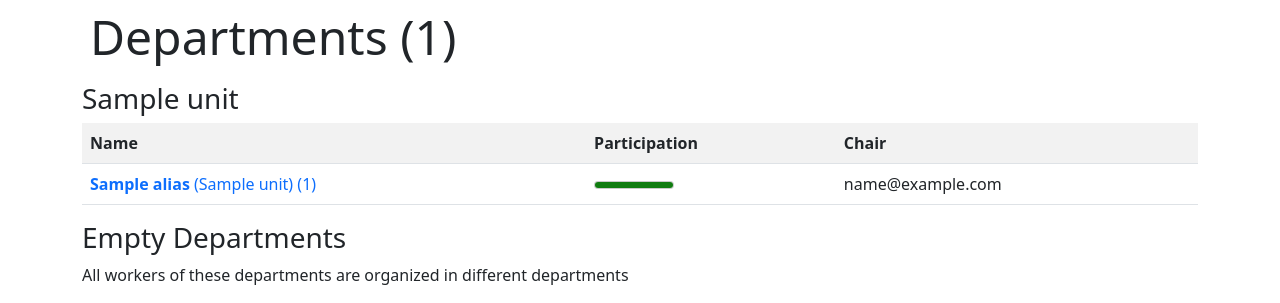
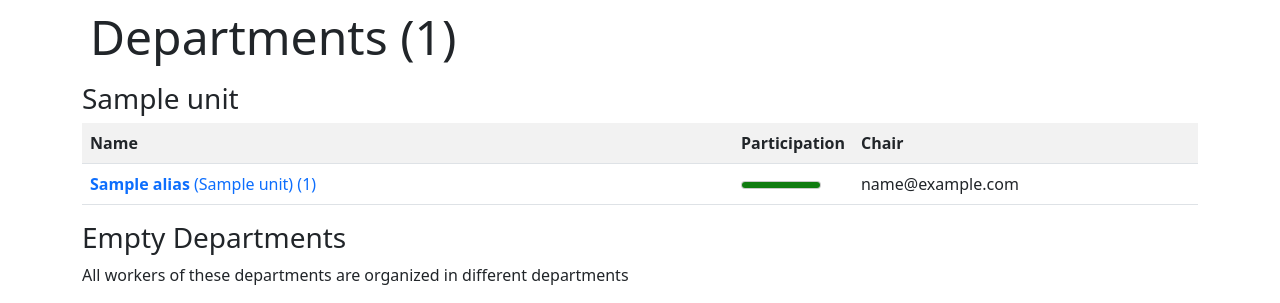
Before and after one commit to aparcar/wallchart, a Python web app: template templates/departments.html in a window 1280 px wide. Shown: the part 56-359 px from the top of the page. Run offline with Jinja, Linux system fonts and the light colour scheme; the template is opened without the code that fills it: most values are stand-ins (such as "Sample title", 1, 10 or a date in 2020).

Commit message:
consistent width for department table

```diff
--- a/templates/departments.html
+++ b/templates/departments.html
@@ -5,8 +5,8 @@
 <h3>{{ unit_name }}</h3>
 <table class="table table-striped table-hover">
     <tr>
-        <th scope="col">Name</th>
-        <th scope="col">Participation</th>
+        <th scope="col" class="col-7">Name</th>
+        <th scope="col" class="col-1">Participation</th>
         <th scope="col">Chair</th>
     </tr>
     {% for department in departments %}
```
